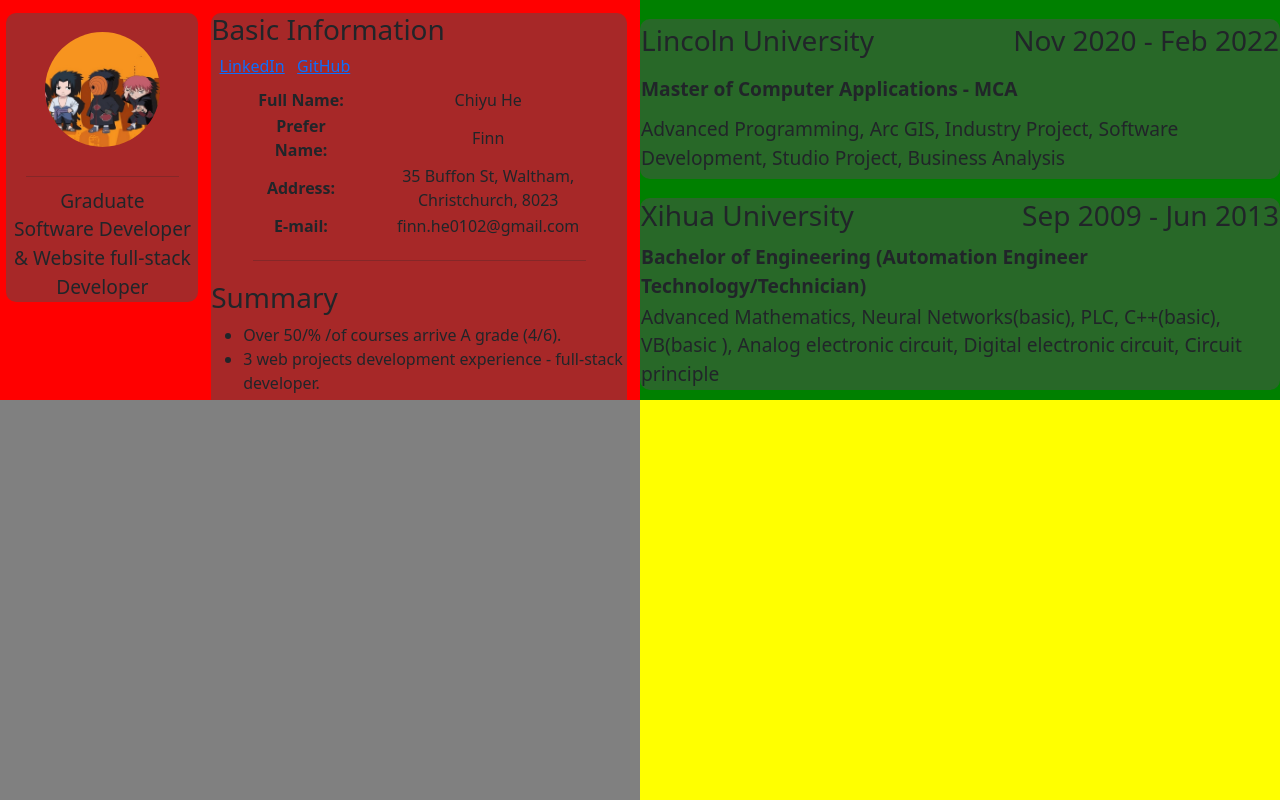
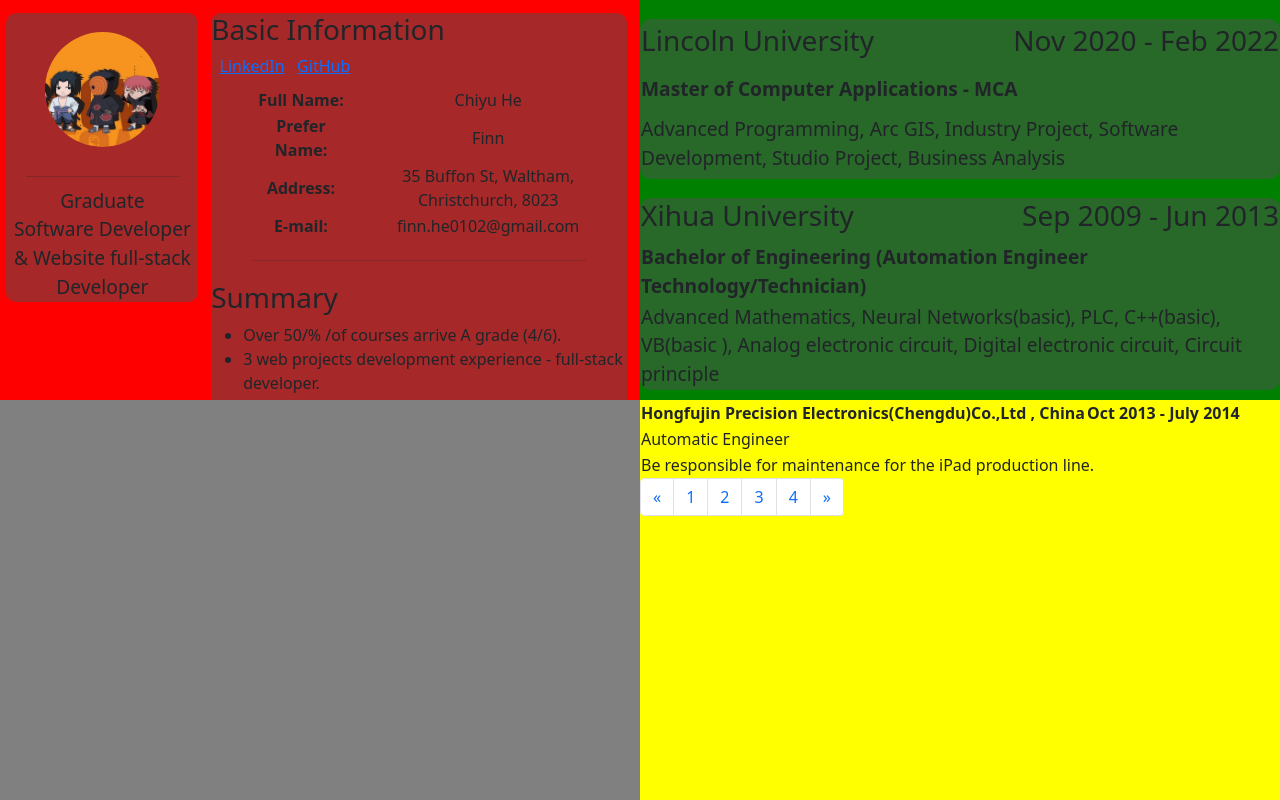
Before and after one commit to FinnHZ/pureFlaskCV, a Flask app: page /information in a window 1280 px wide. Run offline with Flask 2, Linux system fonts and the light colour scheme.

Commit message:
ajax data transfer

```diff
--- a/controller.py
+++ b/controller.py
@@ -1,5 +1,6 @@
 from flask import Blueprint
-from flask import render_template
+from flask import render_template, jsonify, request
+import json
 
 cv_controller = Blueprint('cv_controller', __name__, template_folder='templates')
 
@@ -14,7 +15,6 @@ def home():
 @cv_controller.route('/information')
 def information():
 
-
     #  the data below should be from excel/ csv or database  (method should be written in the modules folder)
     job_basic = ["Graduate", "Software Developer & Website full-stack Developer"]
     link_basic = ["https://www.linkedin.com/in/chiyu-he-3b1695232/","https://github.com/FinnHZ"]
@@ -24,8 +24,66 @@ def information():
         {"uni": "Lincoln University", "date":"Nov 2020 - Feb 2022", "degree":"Master of Computer Applications - MCA", "magior":"Advanced Programming, Arc GIS, Industry Project, Software Development, Studio Project, Business Analysis"},
         {"uni": "Xihua University", "date":"Sep 2009 - Jun 2013  ", "degree":"Bachelor of Engineering (Automation Engineer Technology/Technician)", "magior":"Advanced Mathematics, Neural Networks(basic), PLC, C++(basic), VB(basic ), Analog electronic circuit, Digital electronic circuit, Circuit principle"},
     ]
+
+    workInfo = [
+      {
+        "id": "1",
+        "workCompany": "Hongfujin Precision Electronics(Chengdu)Co.,Ltd , China",
+        "workDate": "Oct 2013 - July 2014",
+        "workPosition": "Automatic Engineer",
+        "workDescription": ["Be responsible for maintenance for the iPad production line."]
+      },
+      {
+        "id": "2",
+        "workCompany": "China National Tobacco Corporation , China",
+        "workDate": "Aug 2014 - Feb 2018",
+        "workPosition": " Management Staff",
+        "workDescription": ["Be responsible for tobacco product sales work and sales data analysis."]
+      },
+      {
+        "id": "3",
+        "workCompany": "Trip.com Group , China",
+        "workDate": "Mar 2018 - Oct 2019",
+        "workPosition": "Product Manager",
+        "workDescription": ["Be responsible for hotel product development and assist over 100 hotels in analyzing hotel operational data and operating hotels."]
+      },
+      {
+        "id": "4",
+        "workCompany": "AuCom electronics Ltd , Canterbury",
+        "workDate": "July 2021- present",
+        "workPosition": "Intern -> Graduate",
+        "workDescription": ["Be responsible for data upload and background management system developments and machine process system improvement work."]
+      }
+    ]
+
+
+
     return render_template('information.html', job_basic = job_basic, link_basic = link_basic, text_basic = text_basic, summary_basic = summary_basic,
-                                               educationDicList = educationDicList)
+                                               educationDicList = educationDicList, workInfo = workInfo)
+
+
+
+@cv_controller.route("/changeWorkPage", methods=['GET','POST'])
+def changeWorkPage():
+    if request.method == "POST":
+        # obj = json.loads(request.form.get("pageNum_json"))
+        xcvb = request.get_json()
+        obj = str(xcvb['pageNum_json'])
+        print(obj, "*******************************************************")
+
+        delivery_workPage = {}
+        delivery_workPage['pageInfo'] = obj
+
+        delivery_workPage_json = json.dumps(delivery_workPage)
+
+        return delivery_workPage_json
+
+
+
+
+
+
+
 
 @cv_controller.route('/skills')
 def skills():
--- a/templates/information.html
+++ b/templates/information.html
@@ -6,10 +6,11 @@
     <meta name="viewport" content="width=device-width, initial-scale=1.0">
     <link href="https://cdn.jsdelivr.net/npm/bootstrap@5.1.3/dist/css/bootstrap.min.css" rel="stylesheet" integrity="sha384-1BmE4kWBq78iYhFldvKuhfTAU6auU8tT94WrHftjDbrCEXSU1oBoqyl2QvZ6jIW3" crossorigin="anonymous">
     <script src="https://cdn.jsdelivr.net/npm/bootstrap@5.1.3/dist/js/bootstrap.bundle.min.js" integrity="sha384-ka7Sk0Gln4gmtz2MlQnikT1wXgYsOg+OMhuP+IlRH9sENBO0LRn5q+8nbTov4+1p" crossorigin="anonymous"></script>
-    <!-- <link rel="Shortcut Icon" href="../static/img/icoimg.ico" type="image/x-icon" /> -->
+    <!-- <link rel="Shortcut Icon" href="/static/img/icoimg.ico" type="image/x-icon" /> -->
     <link rel="stylesheet" type="text/css" href="{{ url_for('static', filename='./css/information.css')}}" />
-    <script type="text/javascript" src="../static/js/jquery-3.6.0.min.js"></script>
-    <script type="text/javascript" src="../static/js/echarts.min.js"></script>
+    <script type="text/javascript" src="/static/js/jquery-3.6.0.min.js"></script>
+    <script type="text/javascript" src="/static/js/echarts.min.js"></script>
+    <script type="text/javascript" src="/static/js/myLib.js"></script>
     <title>information page</title>
 </head>
 <body>
@@ -73,6 +74,42 @@
         </div>
 
         <div id="workExp">
+            <div id="workDisplay">
+                <table id="workTabel">
+                    <tbody id="workBody">
+                    <tr>
+                        <th>{{workInfo[0]["workCompany"]}}</th><th>{{workInfo[0]["workDate"]}}</th>
+                    </tr>
+                    <tr>
+                        <td colspan="2">{{workInfo[0]["workPosition"]}}</td>
+                    </tr>
+                    {% for item in workInfo[0]["workDescription"] %}
+                    <tr>
+                        <td colspan="2">{{item}}</td>
+                    </tr>
+                    {% endfor %}
+                </tbody>
+                </table>
+            </div>
+            <nav aria-label="Page navigation example" id="workNav">
+                <ul class="pagination">
+                  <li class="page-item">
+                    <a class="page-link" href="#" aria-label="Previous">
+                      <span aria-hidden="true">&laquo;</span>
+                    </a>
+                  </li>
+
+                  {% for item in workInfo %}
+                  <li class="page-item"><a class="page-link" href="#">{{item["id"]}}</a></li>
+                  {% endfor %}
+
+                  <li class="page-item">
+                    <a class="page-link" href="#" aria-label="Next">
+                      <span aria-hidden="true">&raquo;</span>
+                    </a>
+                  </li>
+                </ul>
+              </nav>
 
         </div>
 
@@ -84,6 +121,14 @@
 
     <script type="text/javascript">
         $(function(){
+            var urlPath = 'http://127.0.0.1:5000';
+            var workNavs = $('#workNav a');
+
+            workNavs.click(function(){
+                let currentPage= $(this).html()
+                $.changeWorkPage(urlPath, currentPage)
+            })
+
 
 
         })
```
